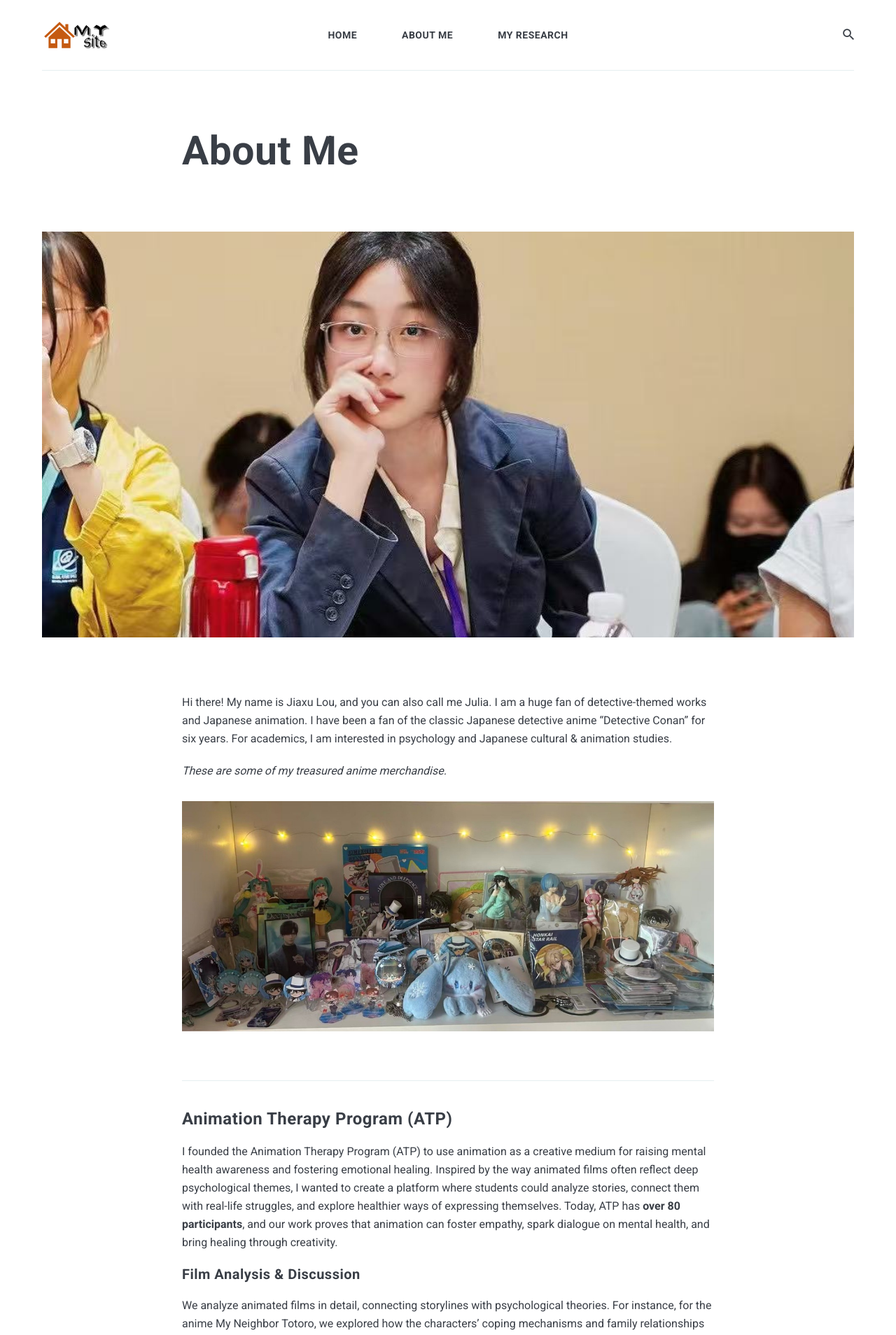
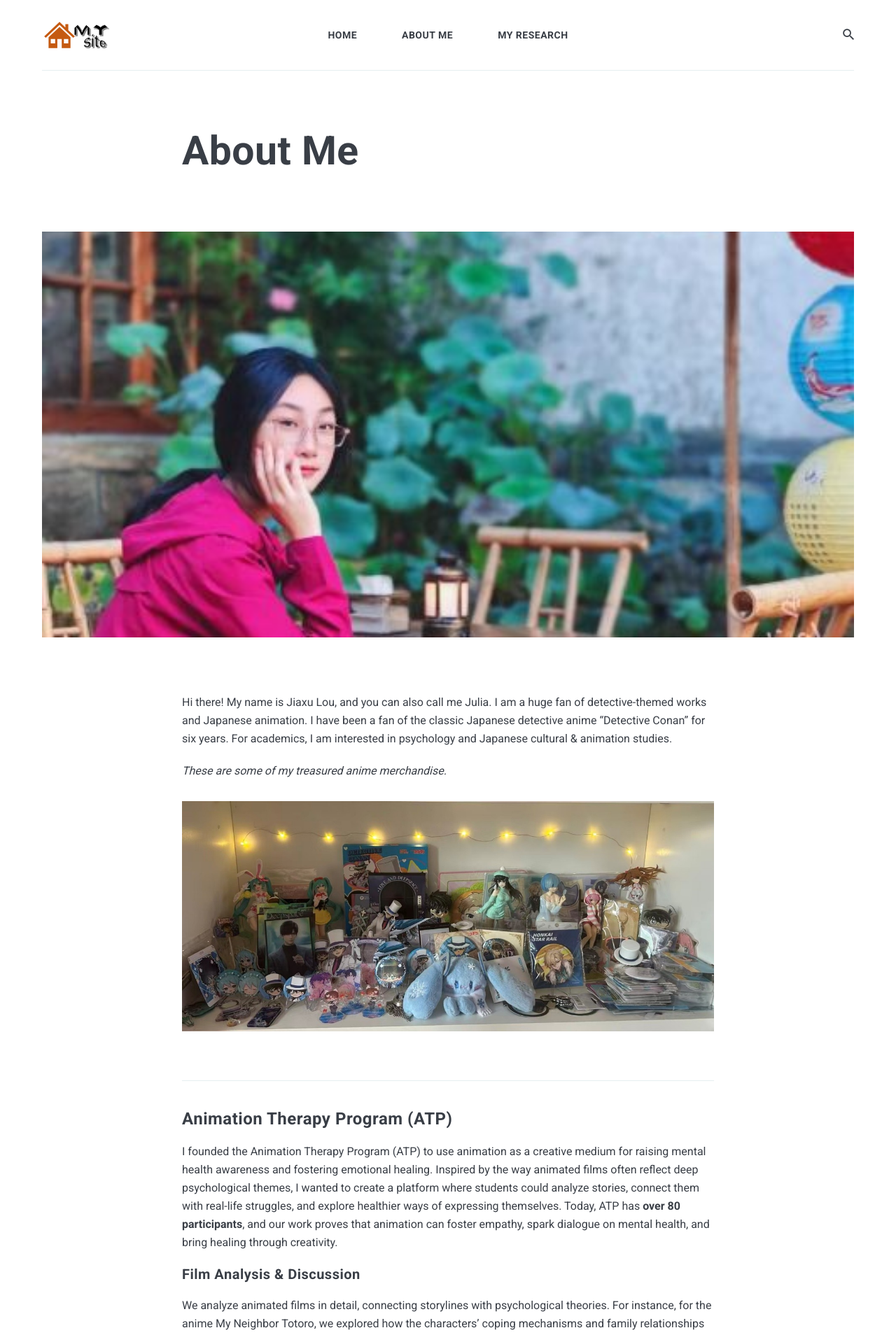
Before and after one commit to JiaxuLou/JiaxuLou.github.io, a Jekyll site: the page built from _pages/about.md, in a window 1280 px wide. Shown: the top 1908 px of the page at 70% size. Built offline with Jekyll 4.4.1, drawn with Linux system fonts in a browser that asks for light colours; nearby versions of some CDN libraries.

Commit message:
Update about.md

```diff
--- a/_pages/about.md
+++ b/_pages/about.md
@@ -2,7 +2,7 @@
 layout: page
 title: About Me
 permalink: /about/
-image: user.jpg
+image: about_0.jpg
 ---
 
 Hi there! My name is Jiaxu Lou, and you can also call me Julia. I am a huge fan of detective-themed works and Japanese animation. I have been a fan of the classic Japanese detective anime "Detective Conan" for six years. For academics, I am interested in psychology and Japanese cultural & animation studies.
```
